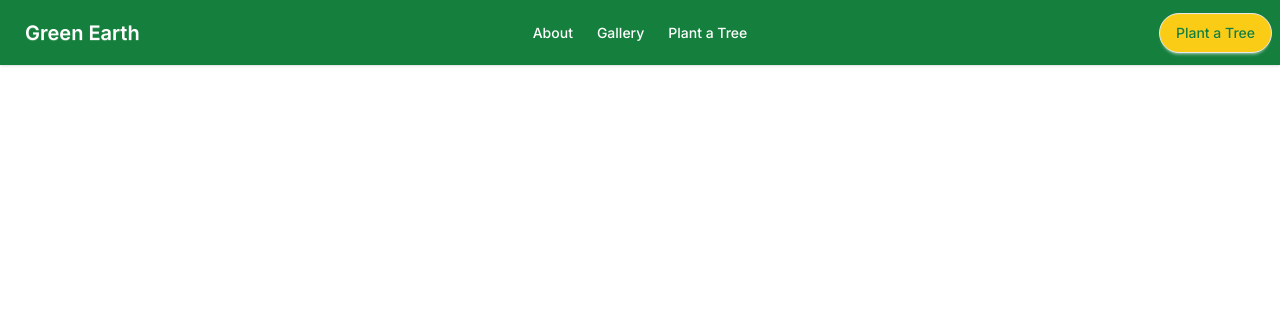
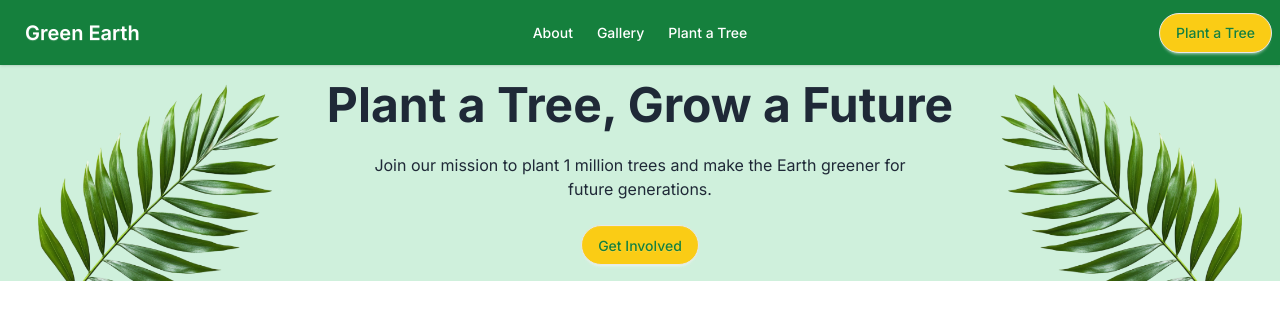
Before and after one commit to HasanLabib/Programming-hero-Assignment-B12A06-Green-Earth, a plain HTML site: page index.html in a window 1280 px wide. Drawn offline with nearby package versions, Linux system fonts and the light colour scheme; files whose address does not match are found by name; a web font is replaced by a local one.

Commit message:
2nd_commit_banner_done

```diff
--- a/index.html
+++ b/index.html
@@ -32,6 +32,7 @@
     </style>
   </head>
   <body>
+    <!-- Navbar -->
     <header>
       <nav class="navbar bg-base-100 shadow-sm bg-[#15803D] inter">
         <div class="navbar-start">
@@ -103,7 +104,31 @@
         </div>
       </nav>
     </header>
-    <main></main>
+    <main>
+      <!-- Banner -->
+      <section class="banner-container">
+        <div
+          class="hero bg-[#CFF0DC] bg-no-repeat md:bg-[url('./B12A06-Green-Earth/assets/hero-leaf1.png'),_url('./B12A06-Green-Earth/assets/hero-leaf2.png')] md:bg-[position:left,_right] md:bg-[size:contain,_contain]"
+        >
+          <div class="hero-content text-center">
+            <div class="max-w-fit mx-auto">
+              <h1 class="text-5xl font-bold inter text-[#1F2937]">
+                Plant a Tree, Grow a Future
+              </h1>
+              <p class="py-6 text-[#1F2937] inter max-w-xl mx-auto">
+                Join our mission to plant 1 million trees and make the Earth
+                greener for future generations.
+              </p>
+              <button
+                class="btn inter font-medium bg-[#FACC15] rounded-3xl text-[#15803D] hover:bg-[#069139] hover:text-[#FACC15] hover:border-[#FACC15] hover:border-2"
+              >
+                Get Involved
+              </button>
+            </div>
+          </div>
+        </div>
+      </section>
+    </main>
     <footer></footer>
     <script src="./script/script.js"></script>
   </body>
```
